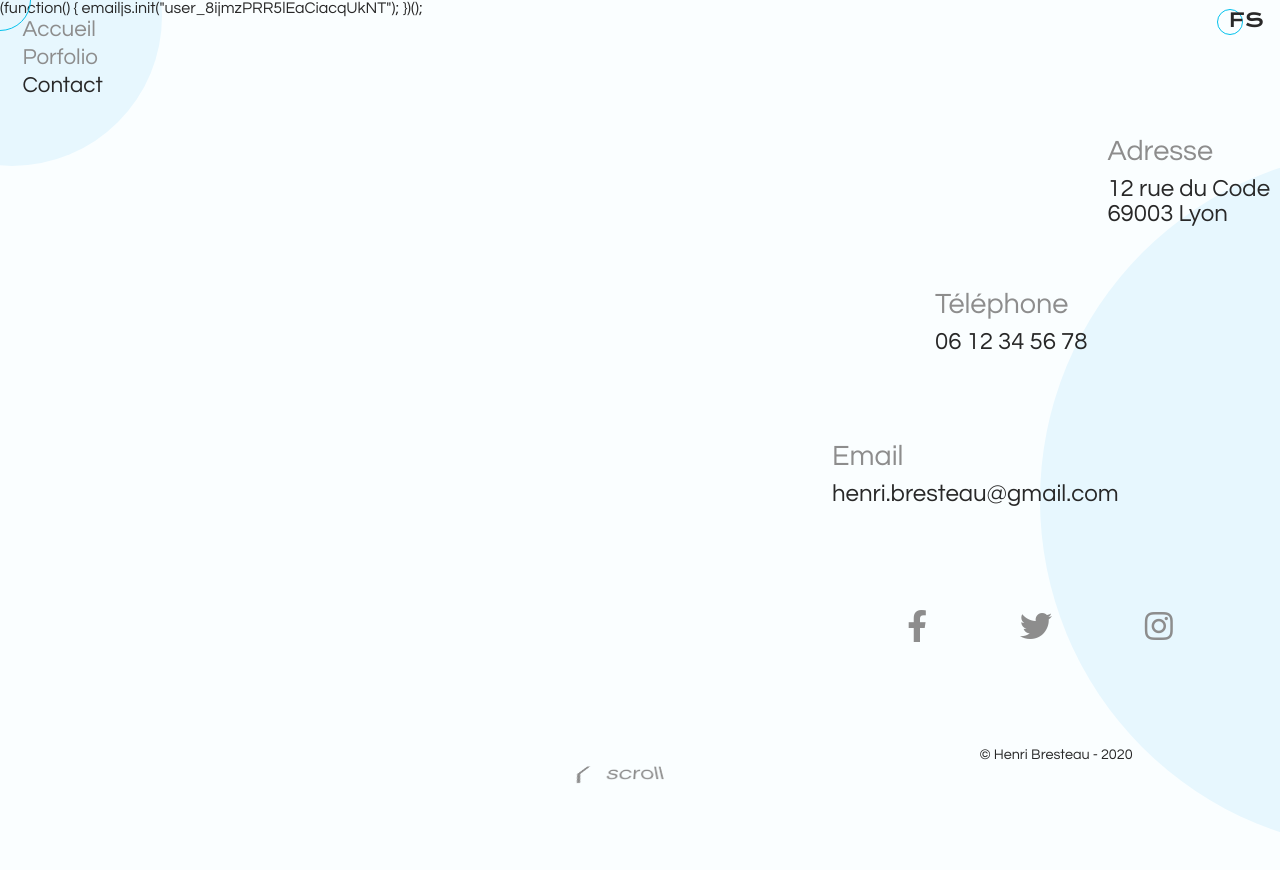
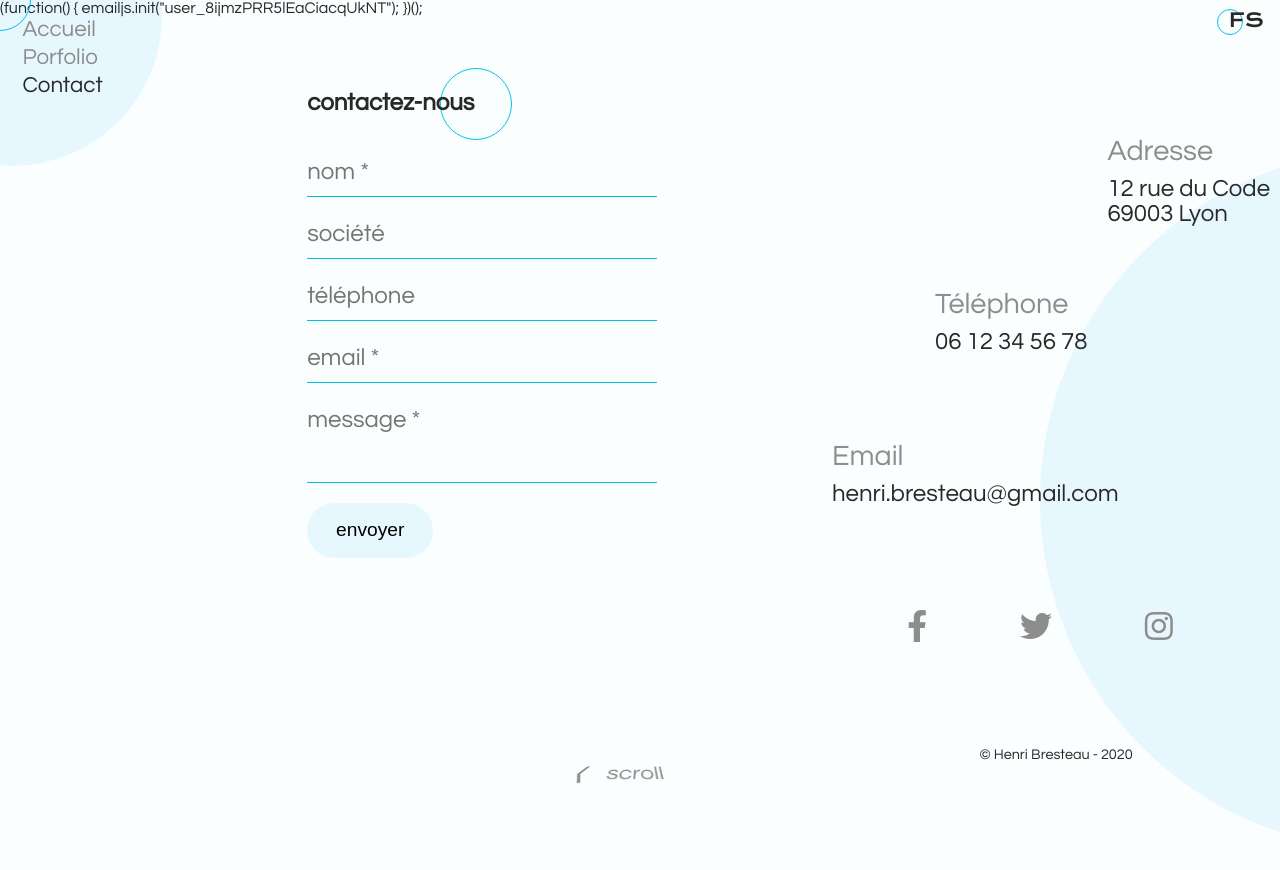
Before and after one commit to HenriBresteau/react-vitrine, a React (Create React App) app: page /contact in a window 1280 px wide. Shown: the top 870 px of the page. Built offline with nearby package versions, Linux system fonts and the light colour scheme.

Commit message:
<ContactFrom>

```diff
--- a/src/pages/Contact.js
+++ b/src/pages/Contact.js
@@ -5,6 +5,7 @@ import Navigation from "../components/Navigation";
 import { CopyToClipboard } from "react-copy-to-clipboard";
 import SocialNetwork from "../components/SocialNetwork";
 import ButtonsBottom from "../components/ButtonsBottom";
+import ContactForm from "../components/ContactForm";
 
 const Contact = () => {
   return (
@@ -13,7 +14,7 @@ const Contact = () => {
       <div className="contact">
         <Navigation></Navigation>
         <Logo></Logo>
-        {/*contact form*/}
+        <ContactForm></ContactForm>
         <div className="contact-infos">
           <div className="address">
             <div className="content">
```
